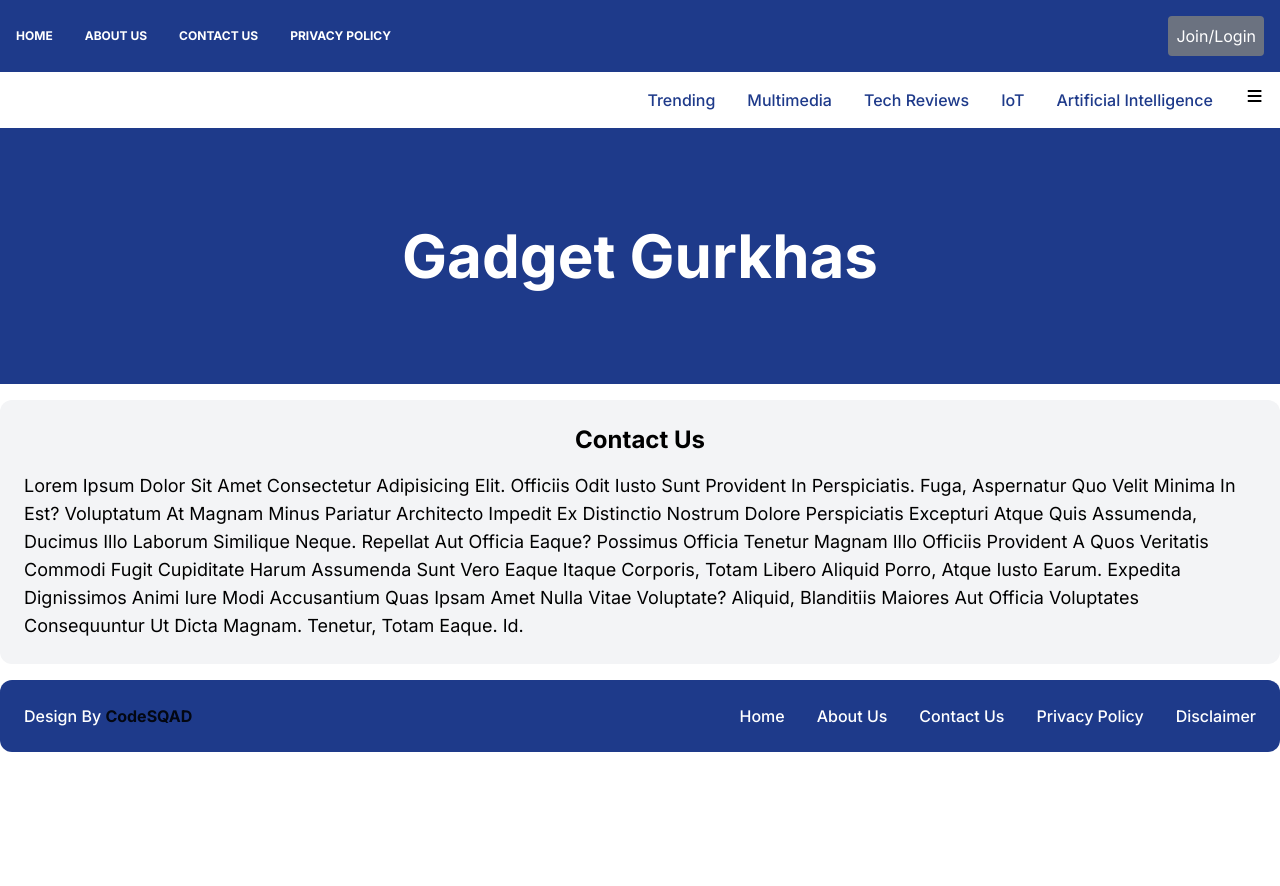
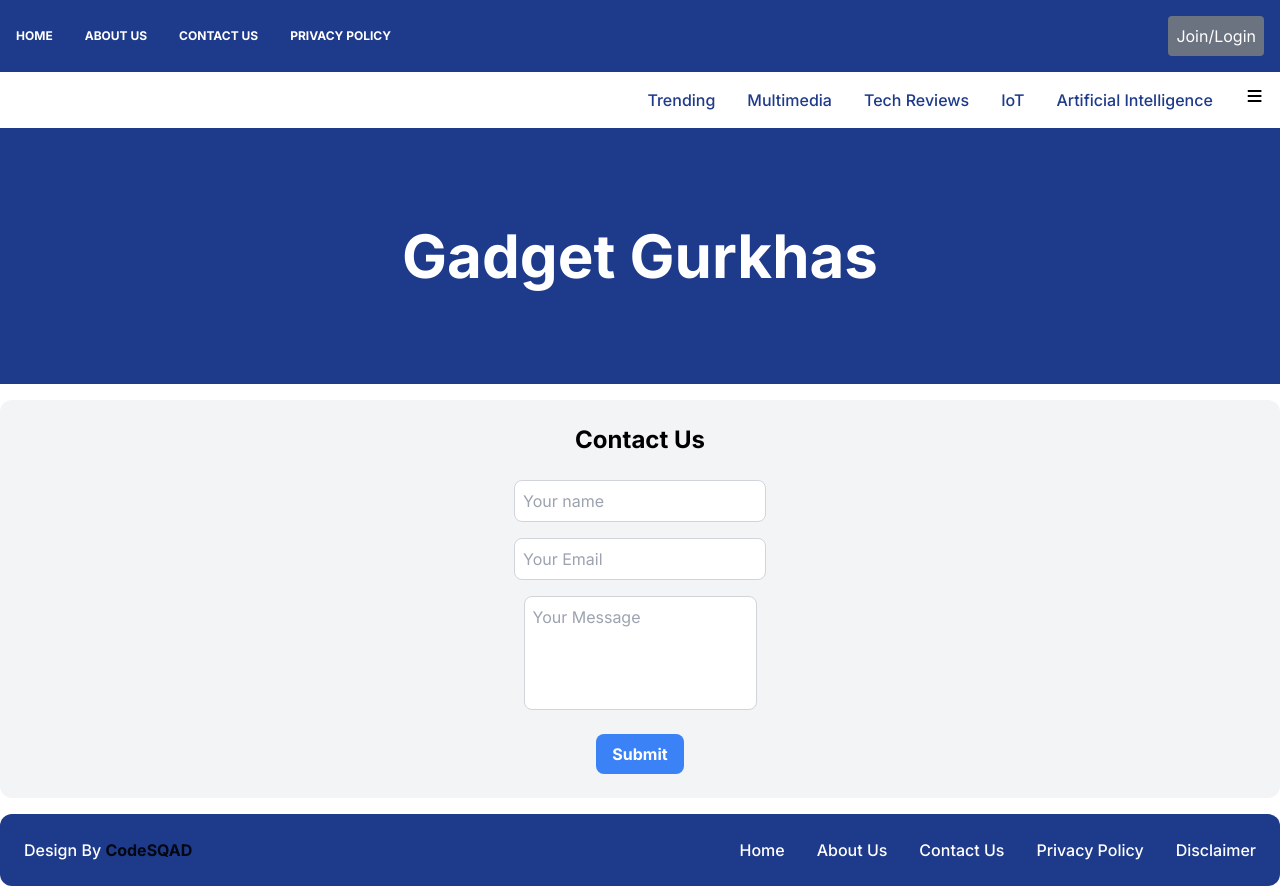
Before and after one commit to ankman007/gadget-gurkhas, a Next.js app: page /contact-us in a window 1280 px wide. Before the commit the page ends 800 px from the top, so only its background shows below. Built offline with nearby package versions, Linux system fonts and the light colour scheme.

Commit message:
implemented-contact-form

```diff
--- a/src/app/contact-us/page.tsx
+++ b/src/app/contact-us/page.tsx
@@ -1,20 +1,73 @@
 "use client";
-import Navigation from '@/app/components/Navigation';
-import Header from '@/app/components/LogoBanner';
-import Footer from '@/app/components/Footer';
+import { useState } from "react";
+import Navigation from "@/app/components/Navigation";
+import Header from "@/app/components/LogoBanner";
+import Footer from "@/app/components/Footer";
 
-export default function MyComponent(){
+export default function MyComponent() {
+  const [name, setName] = useState("");
+  const [email, setEmail] = useState("");
+  const [message, setMessage] = useState("");
+  const [submitted, setSubmitted] = useState(false);
+
+  // function for handle form submission
+  function handleSubmit(event: React.FormEvent) {
+    event.preventDefault();
+    //logic
+    console.log({ name, email, message });
+    // reset fields
+    setName("");
+    setEmail("");
+    setMessage("");
+    setSubmitted(true);
+  }
   return (
     <>
-            <Navigation/>
-            <Header/>
+      <Navigation />
+      <Header />
+
       <div className="container w-full rounded-xl bg-gray-100 mx-auto m-4 p-6 text-black flex flex-col items-center">
-                <h2 className='text-2xl font-bold mb-4 capitalize text-center'>Contact Us</h2>
-                <p className='text-lg capitalize'>
-                    Lorem ipsum dolor sit amet consectetur adipisicing elit. Officiis odit iusto sunt provident in perspiciatis. Fuga, aspernatur quo velit minima in est? Voluptatum at magnam minus pariatur architecto impedit ex distinctio nostrum dolore perspiciatis excepturi atque quis assumenda, ducimus illo laborum similique neque. Repellat aut officia eaque? Possimus officia tenetur magnam illo officiis provident a quos veritatis commodi fugit cupiditate harum assumenda sunt vero eaque itaque corporis, totam libero aliquid porro, atque iusto earum. Expedita dignissimos animi iure modi accusantium quas ipsam amet nulla vitae voluptate? Aliquid, blanditiis maiores aut officia voluptates consequuntur ut dicta magnam. Tenetur, totam eaque. Id.
-                </p>
+        <h2 className="text-2xl font-bold mb-4 capitalize text-center">
+          Contact Us
+        </h2>
+        {!submitted ? (
+          <form onSubmit={handleSubmit} className="flex flex-col items-center">
+            <input
+              type="text"
+              value={name}
+              onChange={(e) => setName(e.target.value)}
+              placeholder="Your name"
+              className="m-2 p-2 border border-gray-300 rounded-lg"
+              required
+            />
+            <input
+              type="email"
+              value={email}
+              onChange={(e) => setEmail(e.target.value)}
+              placeholder="Your Email"
+              className="m-2 p-2 border border-gray-300 rounded-lg"
+              required
+            />
+            <textarea
+              value={message}
+              onChange={(e) => setMessage(e.target.value)}
+              placeholder="Your Message"
+              className="m-2 p-2 border border-gray-300 rounded-lg resize-none"
+              rows={4}
+              required
+            ></textarea>
+            <button
+              type="submit"
+              className="bg-blue-500 text-white font-bold py-2 px-4 rounded-lg mt-4 transition duration-300 ease-in-out transform hover:scale-105"
+            >
+              Submit
+            </button>
+          </form>
+        ) : (
+          <p className="text-lg">Thank you for your submission!</p>
+        )}
       </div>
-            <Footer/>
+      <Footer />
     </>
   );
 }
```
Lines whose indentation alone changed are shown as unchanged.
